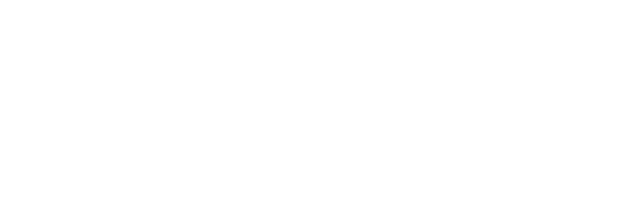
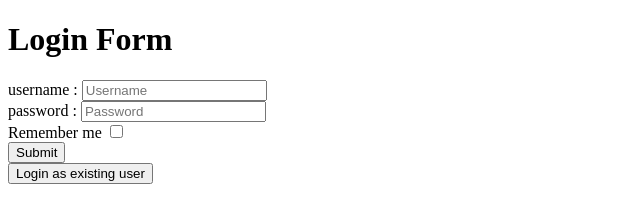
Before and after one commit to acciojob/remember-me-login-form-vineeth38, a website: page main.html in a window 1280 px wide. Shown: the whole page, without its empty margins (0-640 px from the left). Drawn offline with Linux system fonts and the light colour scheme.

Commit message:
created a submission

```diff
--- a/main.html
+++ b/main.html
@@ -7,6 +7,23 @@
 </head>
 
 <body>
+	<h1>Login Form</h1>
+	<form>
+		<div>
+		<label for=username >username :</label>
+		<input type="text" placeholder=Username id=username >
+		</div>
+		<div>
+		<label for=password>password :</label>
+		<input type="password" placeholder=Password id=password>
+		</div>
+		<label for=checkbox>Remember me</label>
+		<input type="checkbox" id=checkbox>
+		<div>
+		<input type="submit" id=submit value=Submit>
+		</div>
+	</form>
+	<button id="existing" onclick="handleExistingUser()">Login as existing user</button>
 	<!-- the entire body must be written by student -->
     <script type="text/javascript" src="./script.js">
 </script>
--- a/script.js
+++ b/script.js
@@ -1 +1,31 @@
 //your JS code here. If required.
+const usernameInput = document.getElementById("username");
+const passwordInput = document.getElementById("password");
+const rememberCheckbox = document.getElementById("checkbox");
+const submit = document.getElementById("submit");
+document.addEventListener("DOMContentLoaded", function() {
+      // Check if there are saved details in local storage
+      if (localStorage.getItem("username") && localStorage.getItem("password")) {
+        // Show the "Login as existing user" button
+        var existingUserButton = document.getElementById("existing");
+        existingUserButton.style.display = "block";
+      }
+    });
+function handleSubmit() {if (rememberCheckbox.checked) {
+        // Save username and password to local storage
+        localStorage.setItem("username", usernameInput.value);
+        localStorage.setItem("password", passwordInput.value);
+      } else {
+        // Remove saved username and password from local storage
+        localStorage.removeItem("username");
+        localStorage.removeItem("password");
+      }
+
+      // Show alert with logged in username
+      alert("Logged in as " + usernameInput.value);
+    }
+
+    function handleExistingUser() {
+      var savedUsername = localStorage.getItem("username");
+      alert("Logged in as " + savedUsername);
+    }
```
